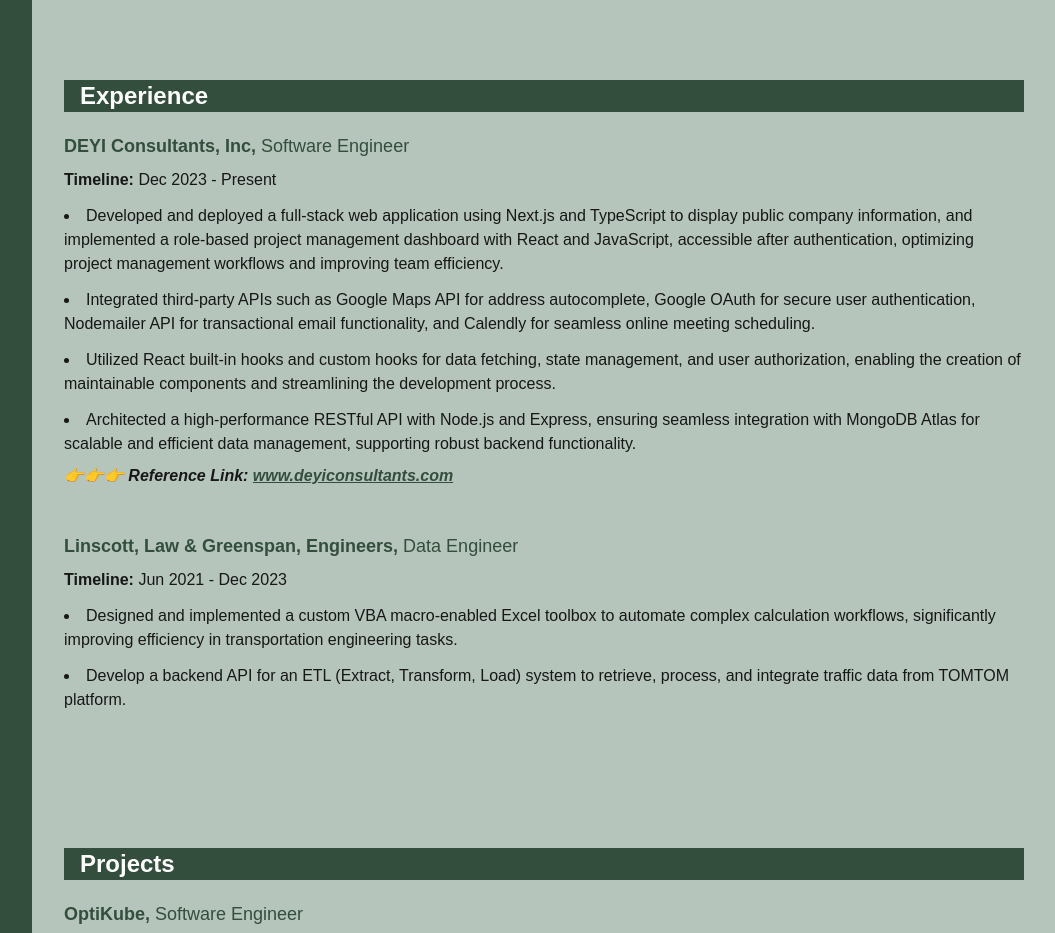
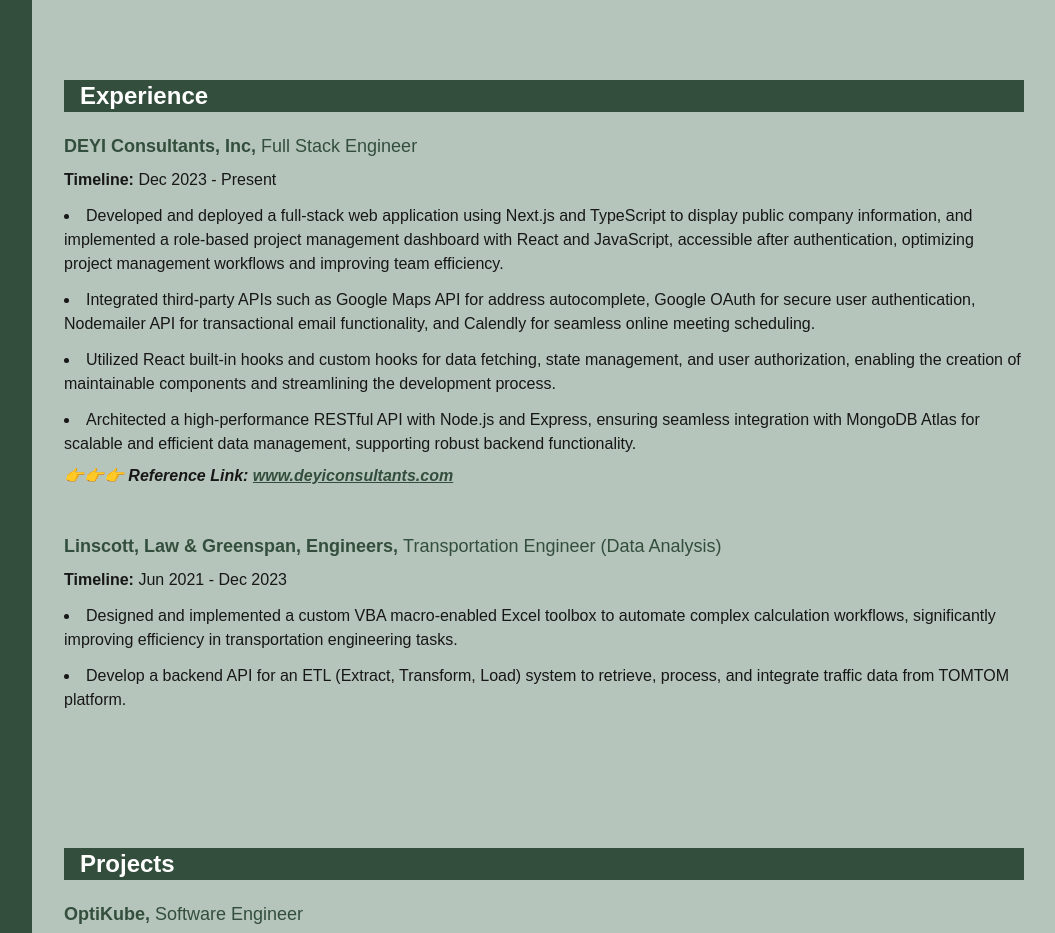
Before and after one commit to yli-yanchen/Yissite, a Next.js app: page / in a window 1280 px wide. Shown: the part 1560-2493 px from the top of the page, without its empty margins (224-1279 px from the left). Built offline with nearby package versions, Linux system fonts and the light colour scheme.

Commit message:
update name

```diff
--- a/app/page.tsx
+++ b/app/page.tsx
@@ -377,7 +377,7 @@
             <div>
               <h3 className='text-lg py-1 font-bold text-primary'>
                 DEYI Consultants, Inc,{' '}
-                <span className='font-normal'>Software Engineer</span>
+                <span className='font-normal'>Full Stack Engineer</span>
               </h3>
               <p className='text-md py-1'>
                 <span className='font-bold'>Timeline: </span>Dec 2023 - Present
@@ -426,7 +426,9 @@
             <div>
               <h3 className='text-lg py-1 font-bold text-primary'>
                 Linscott, Law & Greenspan, Engineers,{' '}
-                <span className='font-normal'>Data Engineer</span>
+                <span className='font-normal'>
+                  Transportation Engineer (Data Analysis)
+                </span>
               </h3>
               <p className='text-md py-1'>
                 <span className='font-bold'>Timeline: </span>Jun 2021 - Dec 2023
```
